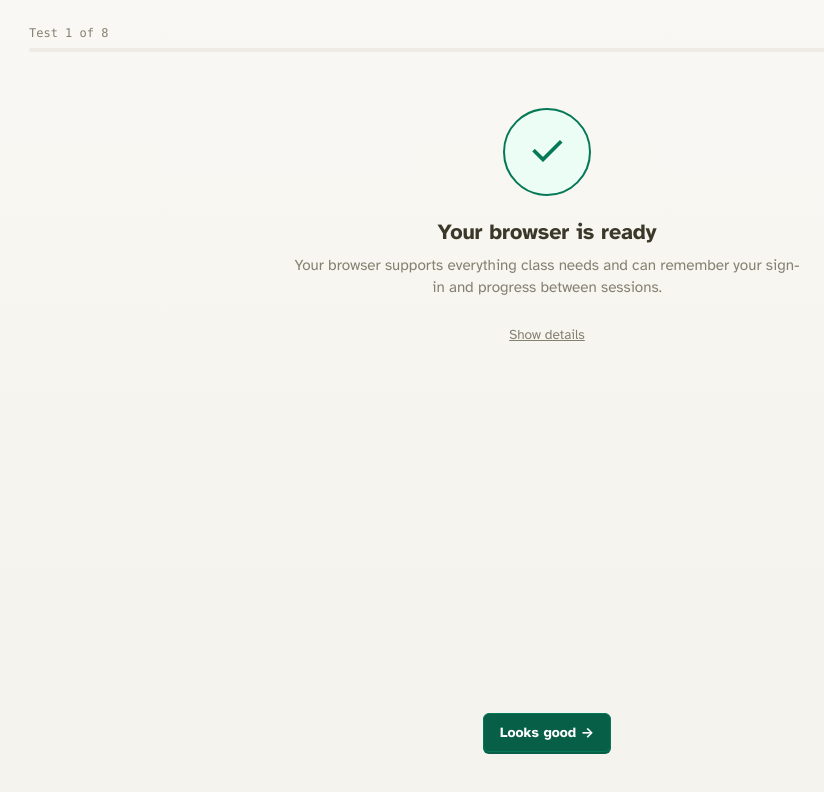
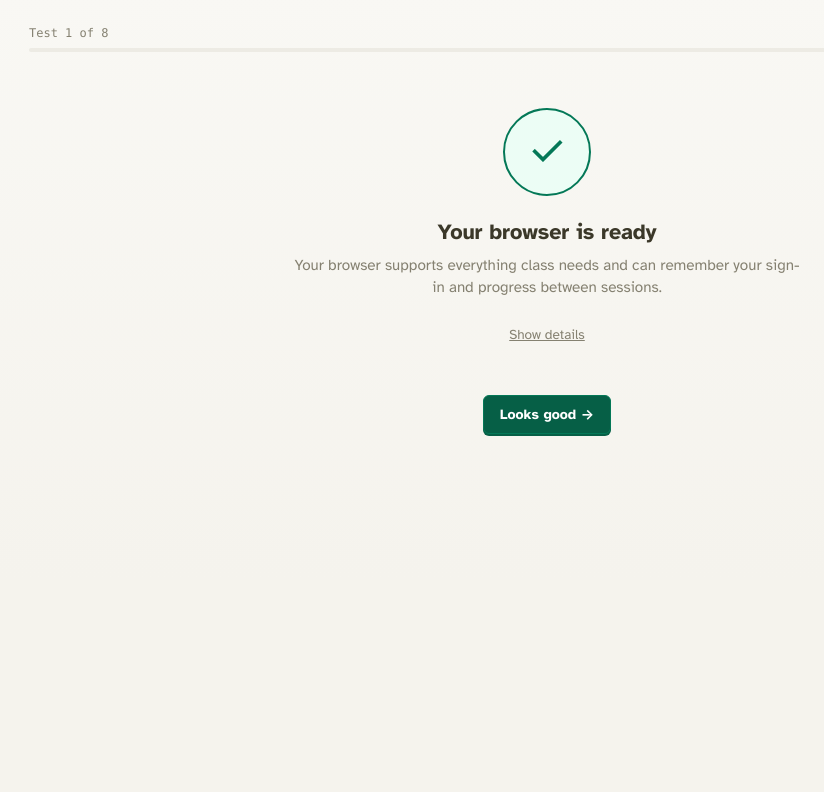
Before and after one commit to innovationsforlearning/checks, a website built with Vite: page index.html in a window 1280 px wide. Both pictures are taken after a click on the button "I agree — start the check →". Shown: the whole page, without its empty margins (93-917 px from the left). Built offline with nearby package versions, Linux system fonts and the light colour scheme.

Commit message:
Stop stretching the test screen to fill the viewport
The screen and test-body both had flex: 1, which pushed the Next button
to the bottom of the window — fine for the long stages, but on the
summary cards (browser, network, webrtc) it left a tall blank gap
between the description and the button. Let the layout size to its
content so the button sits right under the summary on those stages and
still flows naturally on the interactive ones.

```diff
--- a/src/styles/screens.css
+++ b/src/styles/screens.css
@@ -104,7 +104,6 @@
   display: flex;
   flex-direction: column;
   gap: 1.5rem;
-  flex: 1;
 }
 
 .test-header {
@@ -123,11 +122,10 @@
 
 .test-body {
   padding: 0;
-  flex: 1;
 }
 
 .test-footer {
-  padding-top: 1.25rem;
+  padding-top: 0.5rem;
   display: flex;
   align-items: center;
   justify-content: center;
```
